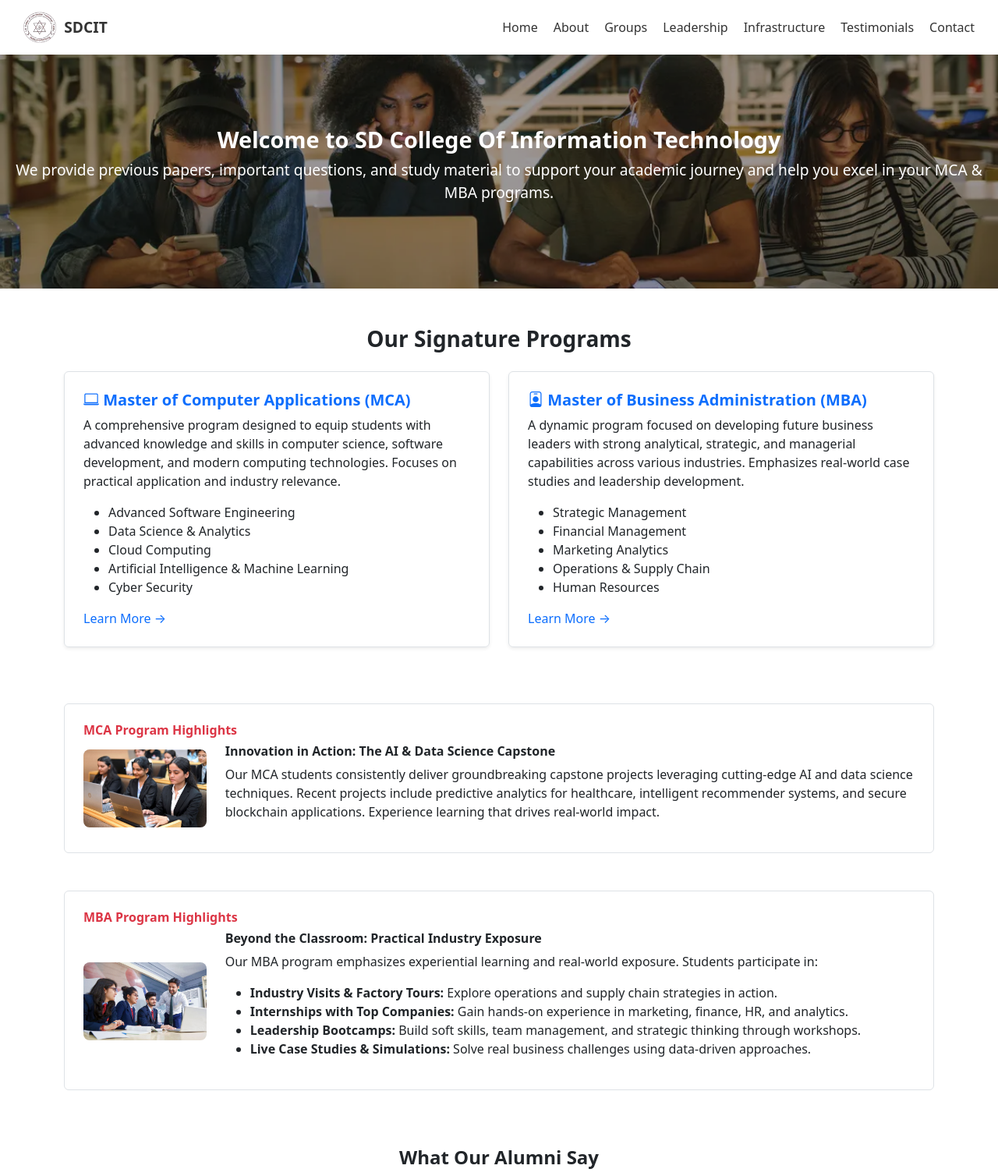
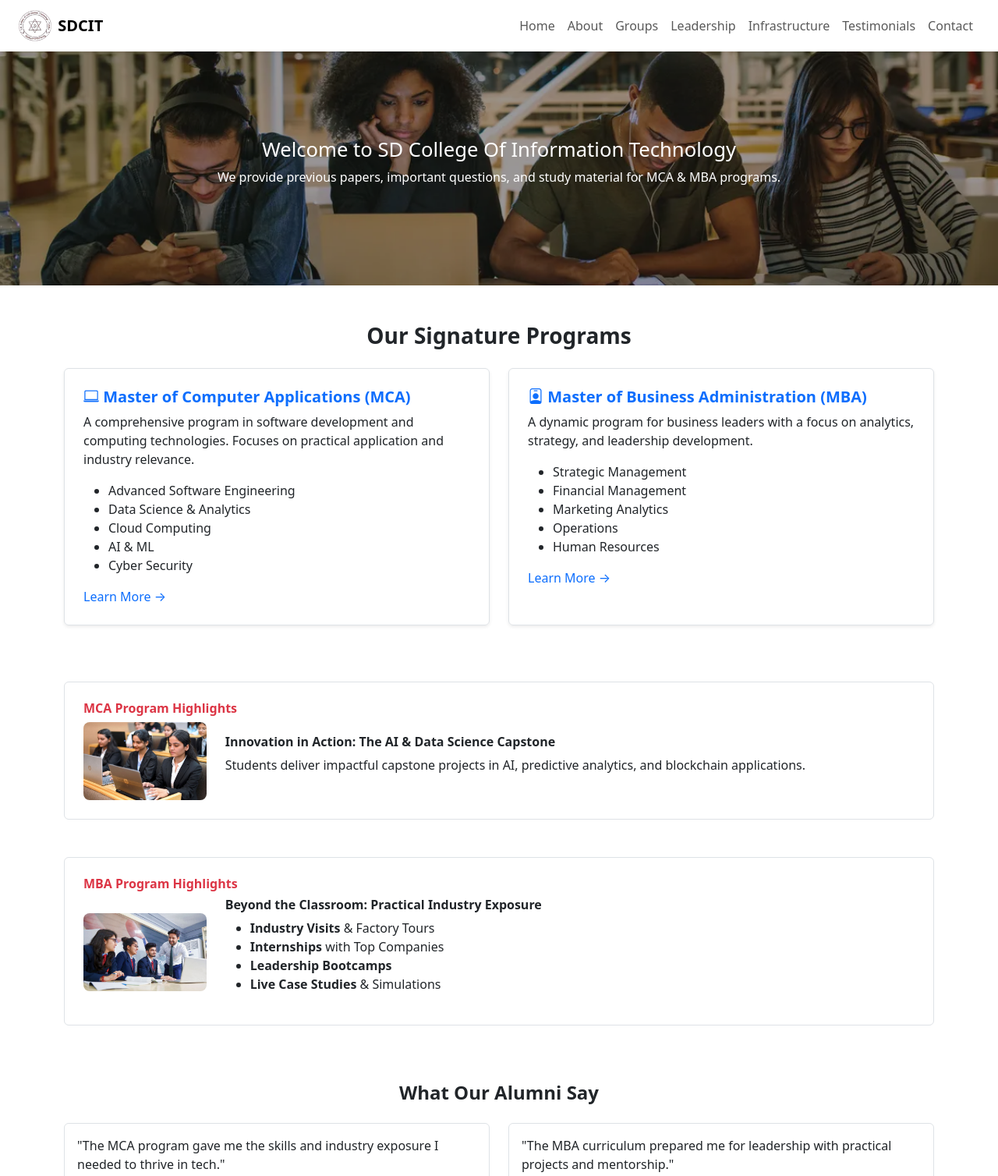
Before and after one commit to SunkaraBhavana3/group, a plain HTML site: page index.html in a window 1280 px wide. Shown: the top 1508 px of the page at 78% size. Drawn offline with nearby package versions, Linux system fonts and the light colour scheme.

Commit message:
Update index.html

```diff
--- a/index.html
+++ b/index.html
@@ -9,48 +9,6 @@
   <link href="https://cdn.jsdelivr.net/npm/bootstrap@5.3.3/dist/css/bootstrap.min.css" rel="stylesheet">
   <link href="https://cdn.jsdelivr.net/npm/bootstrap-icons@1.10.5/font/bootstrap-icons.css" rel="stylesheet">
   <style>
-    /* Navbar styles */
-    .navbar {
-      background-color: white;
-      padding: 15px 30px;
-      display: flex;
-      justify-content: space-between;
-      align-items: center;
-      box-shadow: 0 2px 8px rgba(0, 0, 0, 0.05);
-      position: sticky;
-      top: 0;
-      z-index: 1000;
-    }
-
-    .navbar .logo {
-      font-weight: bold;
-      font-size: 1.2rem;
-      display: flex;
-      align-items: center;
-      color: #333;
-    }
-
-    .navbar .logo img {
-      height: 40px;
-      vertical-align: middle;
-      margin-right: 10px;
-    }
-
-    .navbar nav ul {
-      display: flex;
-      list-style: none;
-      gap: 20px;
-      margin: 0;
-      padding: 0;
-    }
-
-    .navbar nav ul li a {
-      text-decoration: none;
-      color: #333;
-      font-weight: 500;
-    }
-
-    /* Hero section with background image and overlay */
     .hero-section {
       background-image: url('grouplogo.webp');
       background-size: cover;
@@ -80,12 +38,11 @@
     }
 
     .hero-content h2 {
-      font-size: 1.8rem;
-      font-weight: bold;
+      font-size: 1.6rem;
     }
 
     .hero-content p {
-      font-size: 1.2rem;
+      font-size: 1rem;
     }
 
     .alumni-img {
@@ -93,33 +50,42 @@
       height: 40px;
       border-radius: 50%;
     }
+
+    footer a:hover {
+      color: #b4e197 !important;
+    }
   </style>
 </head>
 <body>
 
 <!-- Navigation Bar -->
-<div class="navbar">
-  <div class="logo">
-    <img src="logo.png" alt="SDCIT Logo" />
-    SDCIT
+<nav class="navbar navbar-expand-md bg-white shadow-sm sticky-top">
+  <div class="container-fluid px-4">
+    <a class="navbar-brand d-flex align-items-center fw-bold" href="#">
+      <img src="logo.png" alt="SDCIT Logo" height="40" class="me-2"> SDCIT
+    </a>
+    <button class="navbar-toggler" type="button" data-bs-toggle="collapse" data-bs-target="#mainNavbar">
+      <span class="navbar-toggler-icon"></span>
+    </button>
+    <div class="collapse navbar-collapse justify-content-end" id="mainNavbar">
+      <ul class="navbar-nav">
+        <li class="nav-item"><a class="nav-link" href="https://sunkarabhavana3.github.io/homepage/">Home</a></li>
+        <li class="nav-item"><a class="nav-link" href="https://sunkarabhavana3.github.io/about/">About</a></li>
+        <li class="nav-item"><a class="nav-link" href="https://sunkarabhavana3.github.io/about/">Groups</a></li>
+        <li class="nav-item"><a class="nav-link" href="https://sunkarabhavana3.github.io/about/#leadership">Leadership</a></li>
+        <li class="nav-item"><a class="nav-link" href="https://sunkarabhavana3.github.io/about/#infrastructure">Infrastructure</a></li>
+        <li class="nav-item"><a class="nav-link" href="https://sunkarabhavana3.github.io/about/#testimonials">Testimonials</a></li>
+        <li class="nav-item"><a class="nav-link" href="https://sunkarabhavana3.github.io/contact/">Contact</a></li>
+      </ul>
+    </div>
   </div>
-  <nav>
-    <ul>
-      <li><a href="https://sunkarabhavana3.github.io/mbamainpage/">Home</a></li>
-      <li><a href="abovepage.html">About</a></li>
-      <li><a href="#group">Groups</a></li>
-      <li><a href="abovepage.html#leadership">Leadership</a></li>
-      <li><a href="abovepage.html#infrastructure">Infrastructure</a></li>
-      <li><a href="abovepage.html#testimonials">Testimonials</a></li>
-      <li><a href="https://sunkarabhavana3.github.io/contact/">Contact</a></li>
-    </ul>
-  </nav>
-</div>
+</nav>
+
 <!-- Hero Section -->
 <div class="hero-section">
   <div class="hero-content text-white">
     <h2>Welcome to SD College Of Information Technology</h2>
-    <p>We provide previous papers, important questions, and study material to support your academic journey and help you excel in your MCA & MBA programs.</p>
+    <p>We provide previous papers, important questions, and study material for MCA & MBA programs.</p>
   </div>
 </div>
 
@@ -130,12 +96,12 @@
     <div class="col-md-6">
       <div class="border p-4 rounded shadow-sm h-100">
         <h5 class="fw-bold text-primary"><i class="bi bi-laptop"></i> Master of Computer Applications (MCA)</h5>
-        <p>A comprehensive program designed to equip students with advanced knowledge and skills in computer science, software development, and modern computing technologies. Focuses on practical application and industry relevance.</p>
+        <p>A comprehensive program in software development and computing technologies. Focuses on practical application and industry relevance.</p>
         <ul>
           <li>Advanced Software Engineering</li>
           <li>Data Science & Analytics</li>
           <li>Cloud Computing</li>
-          <li>Artificial Intelligence & Machine Learning</li>
+          <li>AI & ML</li>
           <li>Cyber Security</li>
         </ul>
         <a href="https://sunkarabhavana3.github.io/mcamain/" class="text-decoration-none">Learn More →</a>
@@ -144,12 +110,12 @@
     <div class="col-md-6">
       <div class="border p-4 rounded shadow-sm h-100">
         <h5 class="fw-bold text-primary"><i class="bi bi-person-badge"></i> Master of Business Administration (MBA)</h5>
-        <p>A dynamic program focused on developing future business leaders with strong analytical, strategic, and managerial capabilities across various industries. Emphasizes real-world case studies and leadership development.</p>
+        <p>A dynamic program for business leaders with a focus on analytics, strategy, and leadership development.</p>
         <ul>
           <li>Strategic Management</li>
           <li>Financial Management</li>
           <li>Marketing Analytics</li>
-          <li>Operations & Supply Chain</li>
+          <li>Operations</li>
           <li>Human Resources</li>
         </ul>
         <a href="https://sunkarabhavana3.github.io/mbamainpage/" class="text-decoration-none">Learn More →</a>
@@ -158,40 +124,37 @@
   </div>
 </div>
 
-<!-- MCA Program Highlights -->
+<!-- MCA Highlight -->
 <div class="container py-4">
   <div class="border rounded p-4">
     <h6 class="text-danger fw-bold">MCA Program Highlights</h6>
     <div class="row align-items-center">
-      <div class="col-md-2">
-  <div style="background-image: url('Integrated-BCA-and-MCA-Program.jpg'); background-size: cover; background-position: center; height: 100px; border-radius: 8px;"></div>
-</div>
-
+      <div class="col-md-2 mb-3 mb-md-0">
+        <div style="background-image: url('Integrated-BCA-and-MCA-Program.jpg'); background-size: cover; background-position: center; height: 100px; border-radius: 8px;"></div>
+      </div>
       <div class="col-md-10">
         <h6 class="fw-semibold">Innovation in Action: The AI & Data Science Capstone</h6>
-        <p>Our MCA students consistently deliver groundbreaking capstone projects leveraging cutting-edge AI and data science techniques. Recent projects include predictive analytics for healthcare, intelligent recommender systems, and secure blockchain applications. Experience learning that drives real-world impact.</p>
+        <p>Students deliver impactful capstone projects in AI, predictive analytics, and blockchain applications.</p>
       </div>
     </div>
   </div>
 </div>
 
-<!-- MBA Program Highlights -->
+<!-- MBA Highlight -->
 <div class="container py-4">
   <div class="border rounded p-4">
     <h6 class="text-danger fw-bold">MBA Program Highlights</h6>
     <div class="row align-items-center">
-      <div class="col-md-2">
-  <div style="background-image: url('MBA_Graduate_Lecturer.jpg'); background-size: cover; background-position: center; height: 100px; border-radius: 8px;"></div>
-</div>
-
+      <div class="col-md-2 mb-3 mb-md-0">
+        <div style="background-image: url('MBA_Graduate_Lecturer.jpg'); background-size: cover; background-position: center; height: 100px; border-radius: 8px;"></div>
+      </div>
       <div class="col-md-10">
         <h6 class="fw-semibold">Beyond the Classroom: Practical Industry Exposure</h6>
-        <p>Our MBA program emphasizes experiential learning and real-world exposure. Students participate in:</p>
         <ul>
-          <li><strong>Industry Visits & Factory Tours:</strong> Explore operations and supply chain strategies in action.</li>
-          <li><strong>Internships with Top Companies:</strong> Gain hands-on experience in marketing, finance, HR, and analytics.</li>
-          <li><strong>Leadership Bootcamps:</strong> Build soft skills, team management, and strategic thinking through workshops.</li>
-          <li><strong>Live Case Studies & Simulations:</strong> Solve real business challenges using data-driven approaches.</li>
+          <li><strong>Industry Visits</strong> & Factory Tours</li>
+          <li><strong>Internships</strong> with Top Companies</li>
+          <li><strong>Leadership Bootcamps</strong></li>
+          <li><strong>Live Case Studies</strong> & Simulations</li>
         </ul>
       </div>
     </div>
@@ -202,26 +165,10 @@
 <div class="container py-5">
   <h4 class="text-center fw-bold mb-4">What Our Alumni Say</h4>
   <div class="row g-4">
-    <div class="col-md-6">
-      <div class="border rounded p-3 h-100">
-        <p>"The MCA program provided me with the cutting-edge skills and industry connections I needed to thrive in the tech sector. Truly transformative!"</p>
-      </div>
-    </div>
-    <div class="col-md-6">
-      <div class="border rounded p-3 h-100">
-        <p>"My MBA experience was exceptional. The rigorous curriculum combined with practical projects prepared me perfectly for my leadership role."</p>
-      </div>
-    </div>
-    <div class="col-md-6">
-      <div class="border rounded p-3 h-100">
-        <p>"The faculty mentorship and the rich learning environment at the university were instrumental in shaping my career path in data science."</p>
-      </div>
-    </div>
-    <div class="col-md-6">
-      <div class="border rounded p-3 h-100">
-        <p>"I gained a comprehensive understanding of global business dynamics and strategic decision-making. The MBA program truly exceeded my expectations."</p>
-      </div>
-    </div>
+    <div class="col-md-6"><div class="border rounded p-3 h-100"><p>"The MCA program gave me the skills and industry exposure I needed to thrive in tech."</p></div></div>
+    <div class="col-md-6"><div class="border rounded p-3 h-100"><p>"The MBA curriculum prepared me for leadership with practical projects and mentorship."</p></div></div>
+    <div class="col-md-6"><div class="border rounded p-3 h-100"><p>"Fantastic faculty guidance and a rich learning environment helped me land a data science role."</p></div></div>
+    <div class="col-md-6"><div class="border rounded p-3 h-100"><p>"Deep understanding of business strategy made me confident in global business settings."</p></div></div>
   </div>
 </div>
 
@@ -231,15 +178,9 @@
     <div class="mb-4 mb-md-0">
       <img src="logo.png" alt="College Logo" width="100" class="mb-3" />
       <div class="d-flex justify-content-center justify-content-md-start gap-3">
-        <a href="#" class="text-decoration-none" style="color: #d2a373;">
-          <i class="bi bi-twitter fs-4"></i>
-        </a>
-        <a href="#" class="text-decoration-none" style="color: #d2a373;">
-          <i class="bi bi-facebook fs-4"></i>
-        </a>
-        <a href="#" class="text-decoration-none" style="color: #d2a373;">
-          <i class="bi bi-instagram fs-4"></i>
-        </a>
+        <a href="#" class="text-decoration-none" style="color: #d2a373;"><i class="bi bi-twitter fs-4"></i></a>
+        <a href="#" class="text-decoration-none" style="color: #d2a373;"><i class="bi bi-facebook fs-4"></i></a>
+        <a href="#" class="text-decoration-none" style="color: #d2a373;"><i class="bi bi-instagram fs-4"></i></a>
       </div>
     </div>
     <div style="color: #333;">
@@ -250,5 +191,7 @@
     </div>
   </div>
 </footer>
+
+<script src="https://cdn.jsdelivr.net/npm/bootstrap@5.3.3/dist/js/bootstrap.bundle.min.js"></script>
 </body>
 </html>
```
